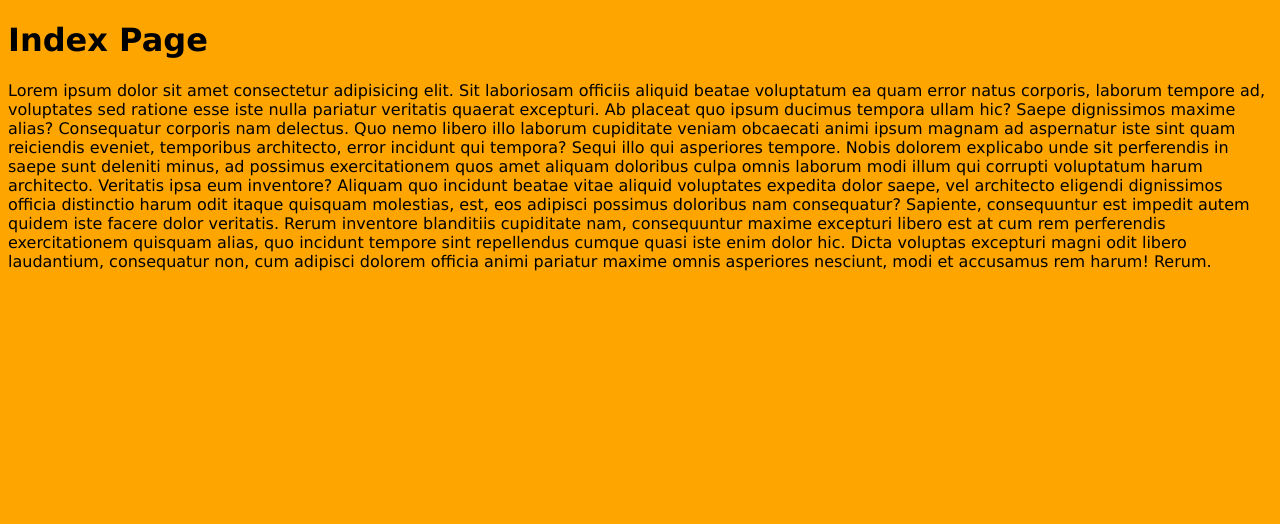
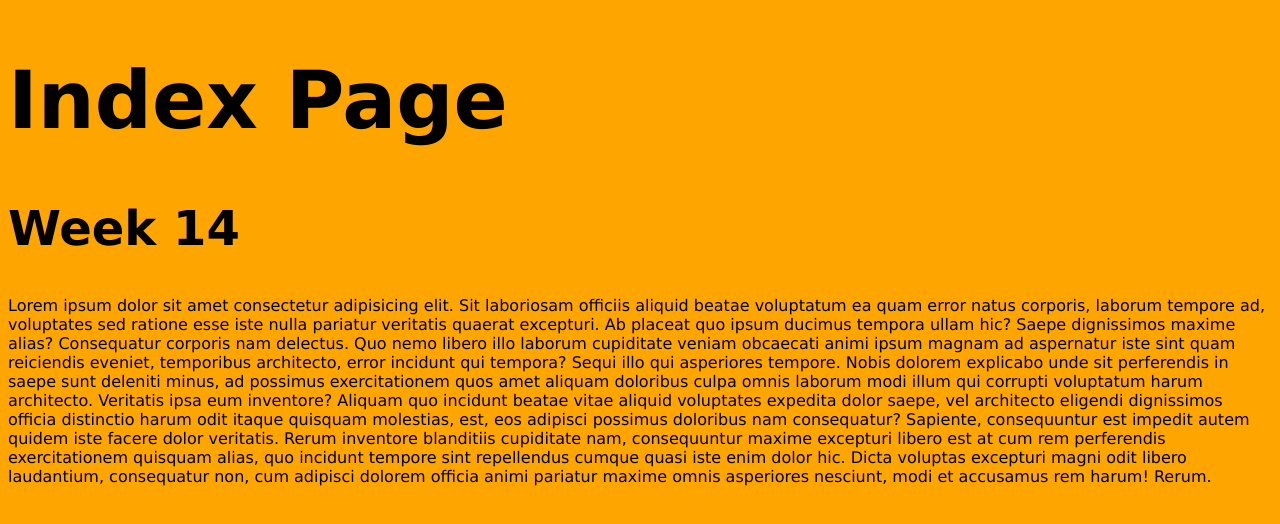
Before and after one commit to A-D-H-I-56/DevOpsWeek14, a website built with Parcel: page source/index.html in a window 1280 px wide. Built offline with nearby package versions, Linux system fonts and the light colour scheme.

Commit message:
modify index.html & css

```diff
--- a/source/index.html
+++ b/source/index.html
@@ -8,6 +8,8 @@
 </head>
 <body>
     <h1>Index Page</h1>
+    <h2>Week 14</h2>
+
     <p>Lorem ipsum dolor sit amet consectetur adipisicing elit. Sit laboriosam officiis aliquid beatae voluptatum ea quam error natus corporis, laborum tempore ad, voluptates sed ratione esse iste nulla pariatur veritatis quaerat excepturi. Ab placeat quo ipsum ducimus tempora ullam hic? Saepe dignissimos maxime alias? Consequatur corporis nam delectus. Quo nemo libero illo laborum cupiditate veniam obcaecati animi ipsum magnam ad aspernatur iste sint quam reiciendis eveniet, temporibus architecto, error incidunt qui tempora? Sequi illo qui asperiores tempore. Nobis dolorem explicabo unde sit perferendis in saepe sunt deleniti minus, ad possimus exercitationem quos amet aliquam doloribus culpa omnis laborum modi illum qui corrupti voluptatum harum architecto. Veritatis ipsa eum inventore? Aliquam quo incidunt beatae vitae aliquid voluptates expedita dolor saepe, vel architecto eligendi dignissimos officia distinctio harum odit itaque quisquam molestias, est, eos adipisci possimus doloribus nam consequatur? Sapiente, consequuntur est impedit autem quidem iste facere dolor veritatis. Rerum inventore blanditiis cupiditate nam, consequuntur maxime excepturi libero est at cum rem perferendis exercitationem quisquam alias, quo incidunt tempore sint repellendus cumque quasi iste enim dolor hic. Dicta voluptas excepturi magni odit libero laudantium, consequatur non, cum adipisci dolorem officia animi pariatur maxime omnis asperiores nesciunt, modi et accusamus rem harum! Rerum.</p>
 </body>
 </html>
--- a/styles/index.css
+++ b/styles/index.css
@@ -2,3 +2,9 @@ body{
     background-color: orange;
     font-family: 'Lucida Sans', 'Lucida Sans Regular', 'Lucida Grande', 'Lucida Sans Unicode', Geneva, Verdana, sans-serif;
 }
+h1{
+    font-size: 5em;
+}
+h2{
+    font-size: 3em;
+}
```
